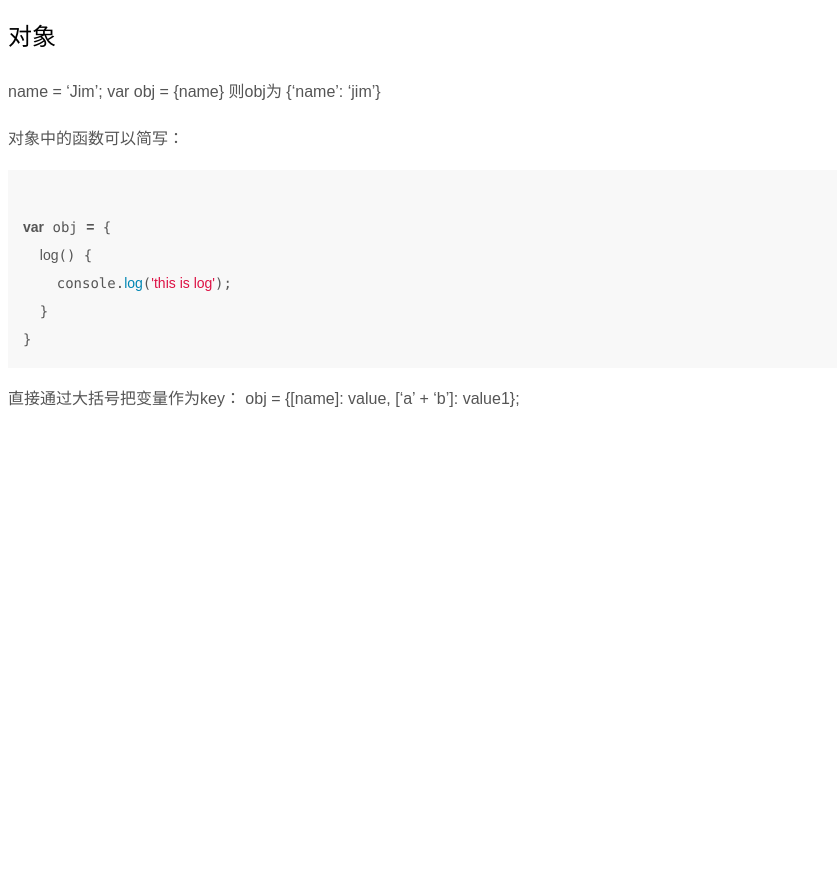
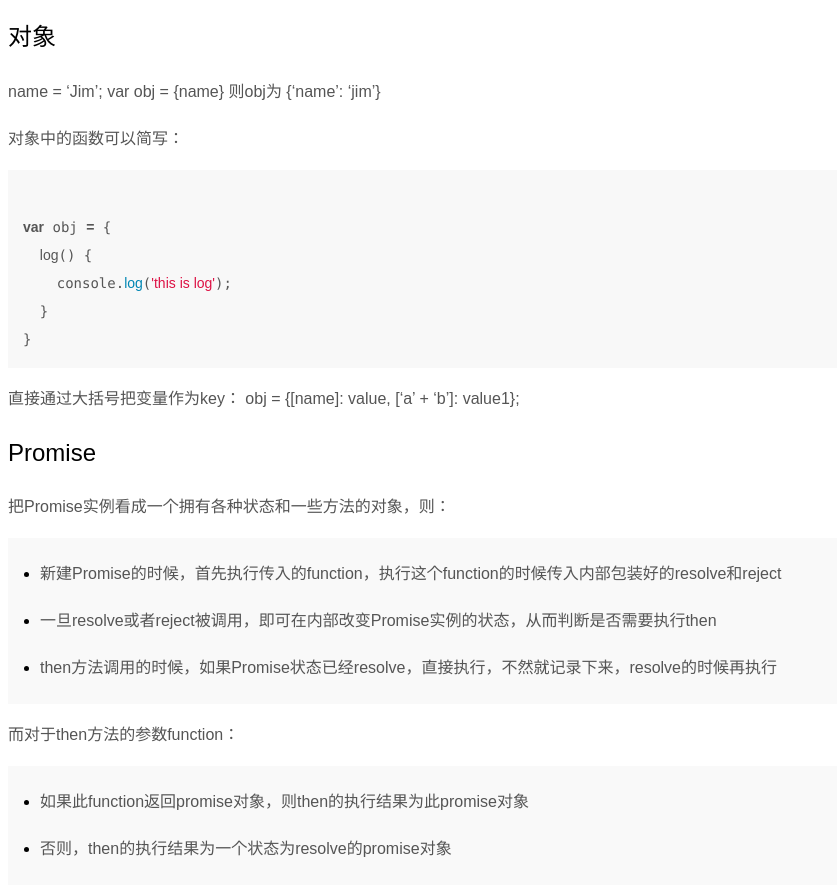
Before and after one commit to libmw/webdemos, a Jekyll site: the page built from _api/js.md, in a window 1280 px wide and 900 px high, scrolled down 1463 px. Shown: the top 896 px of the window, without its empty margins (0-837 px from the left). Built offline with Jekyll 4.4.1, drawn with Linux system fonts in a browser that asks for light colours; before the commit the page ends 1893 px from its top, so only the background shows below that.

Commit message:
add promise doc

```diff
--- a/_api/js.md
+++ b/_api/js.md
@@ -72,3 +72,19 @@ var obj = {
 </code></pre>
 
 直接通过大括号把变量作为key： obj = {[name]: value, ['a' + 'b']: value1};
+
+## Promise
+
+把Promise实例看成一个拥有各种状态和一些方法的对象，则：
+
++  新建Promise的时候，首先执行传入的function，执行这个function的时候传入内部包装好的resolve和reject
+
++  一旦resolve或者reject被调用，即可在内部改变Promise实例的状态，从而判断是否需要执行then
+
++  then方法调用的时候，如果Promise状态已经resolve，直接执行，不然就记录下来，resolve的时候再执行
+
+而对于then方法的参数function：
+
++ 如果此function返回promise对象，则then的执行结果为此promise对象
+
++ 否则，then的执行结果为一个状态为resolve的promise对象
```
